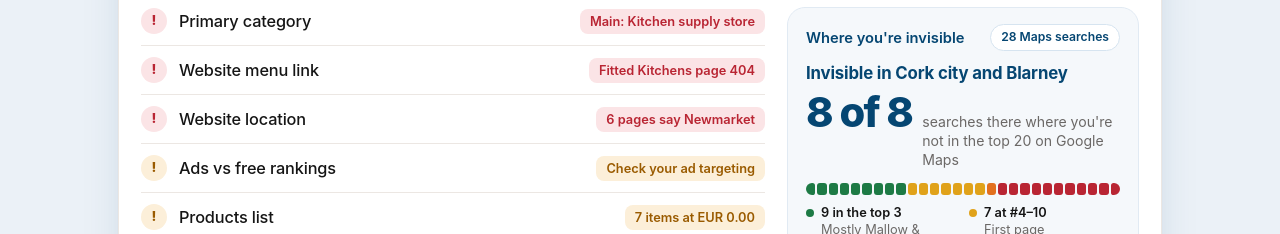
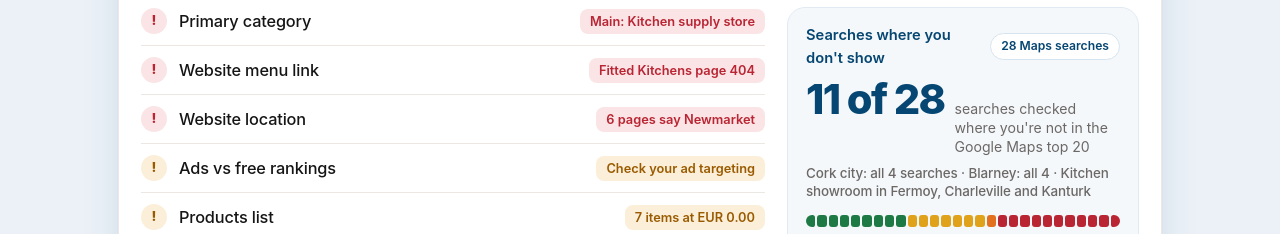
Before and after one commit to sdliverpool25/drumm-gbp-audit, a plain HTML site: page index.html in a window 1280 px wide. Shown: the part 718-952 px from the top of the page. Drawn offline with Linux system fonts and the light colour scheme.

Commit message:
Neutralise hero visibility panel: 11 of 28 searches not in Maps top 20

```diff
--- a/index.html
+++ b/index.html
@@ -197,7 +197,7 @@ main section>h2{border-left:4px solid var(--brand2);padding-left:10px}
 #stars .bar span{background:var(--brand2)}
 .bar{background:#e3ebf3}
 nav.jump a:hover{background:var(--tint);color:var(--brand)}
-.hinv{font-weight:700;color:var(--dr-navy);font-size:1.05rem;letter-spacing:-.01em;margin:0 0 6px}
+.hinv{font-weight:500;color:var(--dr-mut);font-size:.84rem;letter-spacing:-.01em;margin:8px 0 0;line-height:1.4}
 .hseg.h28{gap:2px}
 .hseg .a{background:#e0a21a}.hseg .o{background:var(--far)}
 .hmore{display:inline-block;margin-top:10px;font-size:.84rem;font-weight:600;color:var(--dr-navy);text-decoration:none}
@@ -303,9 +303,9 @@ ul.rnotes li{margin-bottom:4px}
        <p id="howCounted" hidden>Each of the 14 checks is marked healthy, at risk or critical from what we found on 10 Oct 2026, through manual checks (signed out) and automated collection. The ring shows how many came out healthy. It isn't a score out of 100, and the checks aren't weighted.</p></div>
      </div>
      <div class="hpanel hfade" style="--d:6">
-      <div class="hpanel-h">Where you're invisible <span class="hpill">28 Maps searches</span></div>
-      <div class="hinv">Invisible in Cork city and Blarney</div>
-      <div class="hnum"><span class="big">8 of 8</span><span class="lbl">searches there where you're not in the top 20 on Google Maps</span></div>
+      <div class="hpanel-h">Searches where you don't show <span class="hpill">28 Maps searches</span></div>
+      <div class="hnum"><span class="big">11 of 28</span><span class="lbl">searches checked where you're not in the Google Maps top 20</span></div>
+      <div class="hinv">Cork city: all 4 searches · Blarney: all 4 · Kitchen showroom in Fermoy, Charleville and Kanturk</div>
       <div class="hseg h28" role="img" aria-label="28 Google Maps searches checked from 7 towns: 9 in the top 3, 7 at #4 to #10, 1 at #11 to #20, 11 not in the top 20"><i class="g"></i><i class="g"></i><i class="g"></i><i class="g"></i><i class="g"></i><i class="g"></i><i class="g"></i><i class="g"></i><i class="g"></i><i class="a"></i><i class="a"></i><i class="a"></i><i class="a"></i><i class="a"></i><i class="a"></i><i class="a"></i><i class="o"></i><i class="x"></i><i class="x"></i><i class="x"></i><i class="x"></i><i class="x"></i><i class="x"></i><i class="x"></i><i class="x"></i><i class="x"></i><i class="x"></i><i class="x"></i></div>
       <div class="hleg"><span style="--c:#1d7a45"><span><b>9 in the top 3</b>Mostly Mallow &amp; Buttevant</span></span><span style="--c:#e0a21a"><span><b>7 at #4–10</b>First page</span></span><span style="--c:#e2701f"><span><b>1 at #11–20</b>Lower down</span></span><span style="--c:#B92533"><span><b>11 not in the top 20</b>Including all 8 in Cork city &amp; Blarney</span></span></div>
       <a class="hmore" href="#rankmap">See the rankings map ›</a>
```
